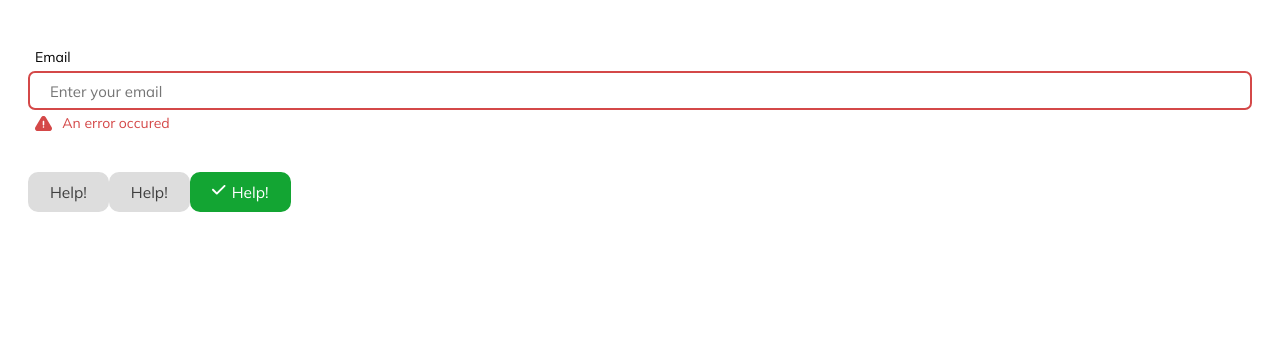
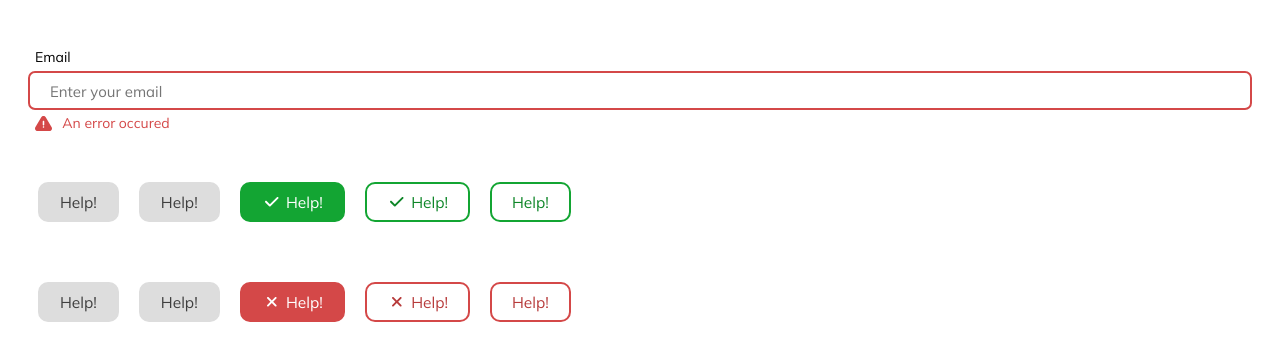
Before and after one commit to theajstars/react-forms, a React (Create React App) app: page / in a window 1280 px wide. Shown: the top 360 px of the page. Built offline with nearby package versions, Linux system fonts and the light colour scheme.

Commit message:
Working on styling for `Button error`

```diff
--- a/src/App.tsx
+++ b/src/App.tsx
@@ -29,6 +29,9 @@ function App() {
     size: "md",
     variant: "filled",
     onClick: () => alert("Beans"),
+    style: {
+      margin: "10px",
+    },
   };
   return (
     <div className="App">
@@ -46,7 +49,33 @@ function App() {
       >
         <Button {...buttonProps} />
         <Button {...buttonProps} variant="filled" />
-        <Button status="success" {...buttonProps} />
+        <Button status="success" {...buttonProps} variant="filled" />
+        <Button status="success" {...buttonProps} variant="outlined" />
+        <Button
+          status="success"
+          {...buttonProps}
+          variant="outlined"
+          showIcon={false}
+        />
+      </div>
+      <div
+        style={{
+          padding: "20px",
+          width: "100%",
+          boxSizing: "border-box",
+          display: "flex",
+        }}
+      >
+        <Button {...buttonProps} />
+        <Button {...buttonProps} variant="filled" />
+        <Button status="error" {...buttonProps} variant="filled" />
+        <Button status="error" {...buttonProps} variant="outlined" />
+        <Button
+          status="error"
+          {...buttonProps}
+          variant="outlined"
+          showIcon={false}
+        />
       </div>
       <br />
     </div>
--- a/src/Components/Button/index.tsx
+++ b/src/Components/Button/index.tsx
@@ -16,8 +16,7 @@ export interface ButtonProps extends React.ComponentPropsWithoutRef<"button"> {
   size?: "lg" | "md" | "sm";
   variant?: "outlined" | "filled";
   status?: "default" | "info" | "error" | "success" | "warning";
-  labelStyle?: React.CSSProperties;
-  iconStyle?: React.CSSProperties;
+  iconAnimation?: "spin" | "pulse";
   fullWidth?: boolean;
   classNameList?: string[];
   customIcon?: string;
@@ -29,8 +28,7 @@ export default function Button({
   variant = "filled",
   size = "md",
   status = "default",
-  labelStyle,
-  iconStyle,
+  iconAnimation,
   fullWidth = false,
   classNameList,
   customIcon,
@@ -78,15 +76,16 @@ export default function Button({
           opacity: getButtonIconShowing() ? 1 : 0,
         }}
         className="icon"
-        style={iconStyle}
       >
-        <FontAwesomeIcon icon={getButtonIcon() as IconName} />
-        {/* <FontAwesomeIcon icon={["fal", getButtonIcon() as IconName]} /> */}
+        <FontAwesomeIcon
+          icon={getButtonIcon() as IconName}
+          spin={iconAnimation === "spin"}
+          pulse={iconAnimation === "pulse"}
+        />
       </motion.span>
 
-      <span className="label" style={labelStyle}>
-        {label}
-      </span>
+      {getButtonIconShowing() && <span>&nbsp;</span>}
+      <span className={`label`}>{label}</span>
     </button>
   );
 }
--- a/src/Components/Button/style.scss
+++ b/src/Components/Button/style.scss
@@ -16,6 +16,8 @@
   .icon {
     height: 20px;
     width: 20px;
+    align-items: center;
+    justify-content: center;
   }
 
   .label {
@@ -46,8 +48,8 @@
   background: rgb(239, 239, 239);
 }
 .button-default-filled:hover {
-  background-color: #d0d0d0;
-  border-color: #d0d0d0;
+  background-color: $WhitePrimary;
+  border-color: $WhitePrimary;
 }
 
 .button-success {
@@ -63,10 +65,30 @@
   color: #fff;
 }
 .button-success-outlined:hover {
-  border-color: #20af3f36;
-  background-color: #20af3f36;
+  border-color: $GreenTertiary;
+  background-color: $GreenTertiary;
 }
 .button-success-filled:hover {
-  background-color: #d0d0d0;
-  border-color: #d0d0d0;
+  border-color: $GreenSecondary;
+  background-color: $GreenSecondary;
 }
+.button-error {
+  border-color: $RedPrimary;
+}
+
+.button-error-outlined {
+  background: transparent;
+  color: $RedSecondary;
+}
+.button-error-filled {
+  background: $RedPrimary;
+  color: #fff;
+}
+.button-error-outlined:hover {
+  border-color: $RedTertiary;
+  background-color: $RedTertiary;
+}
+.button-error-filled:hover {
+  border-color: $RedSecondary;
+  background-color: $RedSecondary;
+}
--- a/src/index.scss
+++ b/src/index.scss
@@ -1,14 +1,19 @@
 @import url("https://fonts.googleapis.com/css2?family=Mulish:wght@200;300;400;500;600;700;800;900;1000&display=swap");
 
 $BluePrimary: rgba(0, 77, 153, 0.7);
+
+$WhitePrimary: #d0d0d0;
 
 $GreyPrimary: #dddddd;
 $GreySecondary: #3f3f3f;
 
 $GreenPrimary: #13a533;
 $GreenSecondary: #0e8628;
+$GreenTertiary: #20af3f36;
 
 $RedPrimary: #d44848;
+$RedSecondary: #b73b3b;
+$RedTertiary: #b40d0d45;
 body {
   font-family: "Mulish", sans-serif;
 }
```
